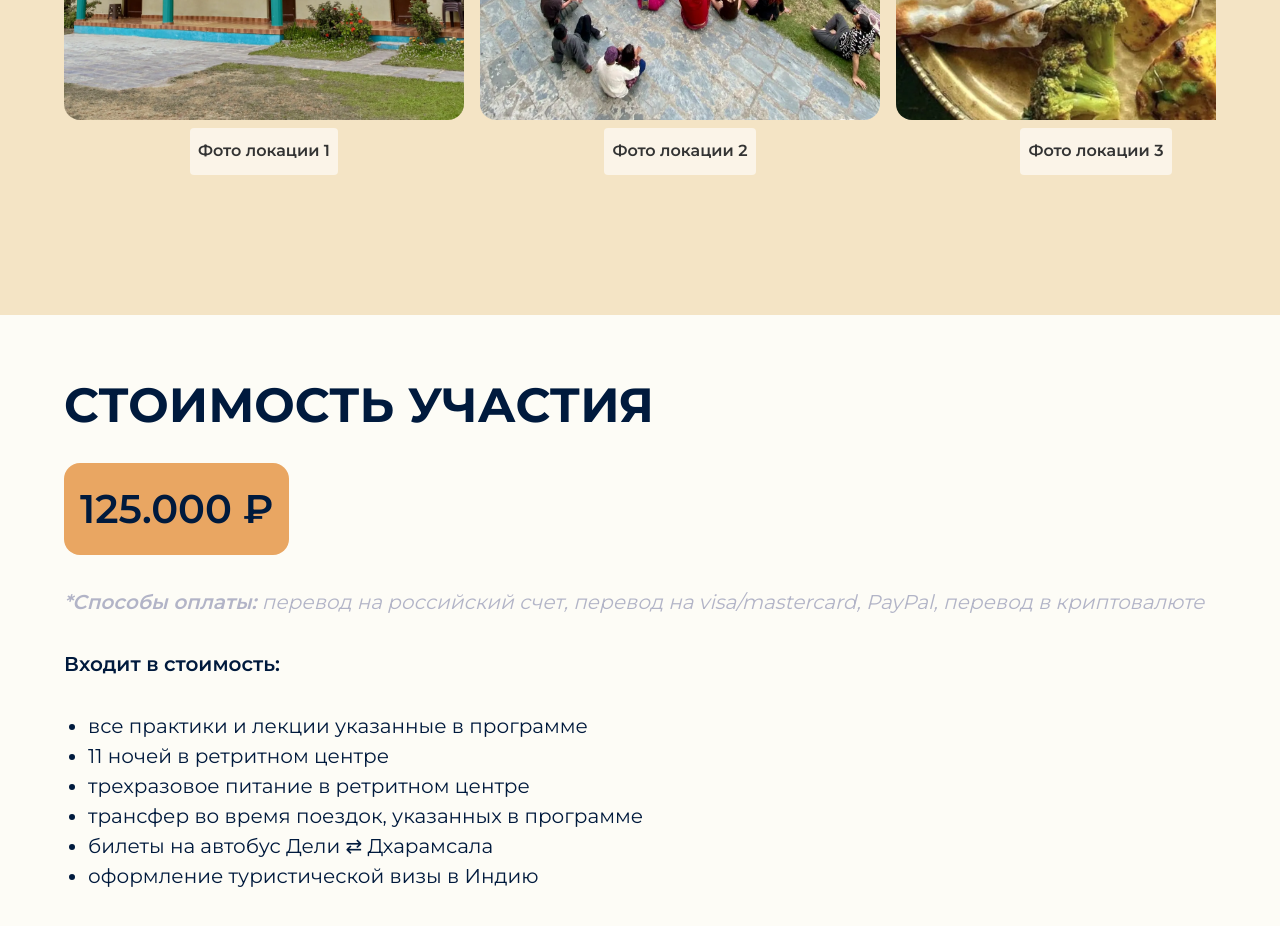
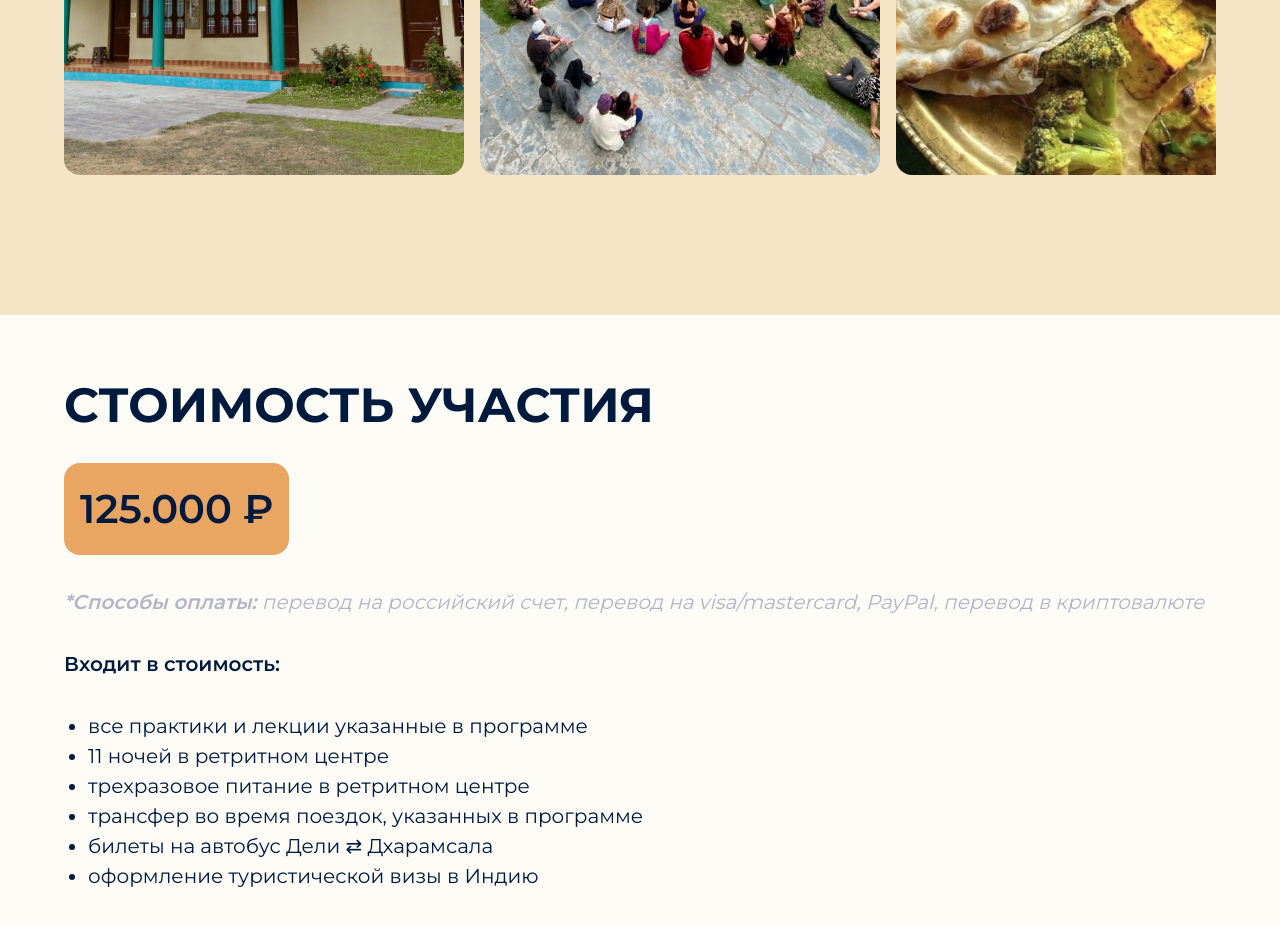
Before and after one commit to terrxrmachine/atmadeva, a Next.js app: page / in a window 1280 px wide. Shown: the part 9540-10466 px from the top of the page. Built offline with nearby package versions, Linux system fonts and the light colour scheme.

Commit message:
carousel text fix

```diff
--- a/src/app/components/sections/location/location.tsx
+++ b/src/app/components/sections/location/location.tsx
@@ -77,7 +77,7 @@ const Location = () => {
           <p>Наш ретрит пройдет в живописном регионе Химачал-Прадеш, <span>Дхарамсала</span> — месте силы и духовных практик. </p>
           <p>Мы разместимся в ретритном центре <span>Arahantas</span>, где вас ждут уютные двухместные номера и сбалансированное трехразовое питание: саттвическая, индийская и вегетарианская кухня.</p>
         </div>
-        <PhotoCarousel photos={photos} />
+        <PhotoCarousel showCaption={false} photos={photos} />
       </ContentWrapper>
     </section>
   );
--- a/src/app/components/sections/team/components/team-modal/team-modal.tsx
+++ b/src/app/components/sections/team/components/team-modal/team-modal.tsx
@@ -26,7 +26,7 @@ export default function TeamModal({
   return (
     <Modal isOpen={isOpen} onClose={onClose} title={name}>
       <div className={styles['team-modal']}>
-        <PhotoCarousel photos={photos} />
+        <PhotoCarousel showCaption={false} photos={photos} />
         <div className={styles['team-modal__info']}>
           <p className={styles['team-modal__position']}>{position}</p>
           <div className={styles['team-modal__description']} dangerouslySetInnerHTML={{ __html: description }} />
--- a/src/app/components/ui/photo-carousel/photo-carousel.tsx
+++ b/src/app/components/ui/photo-carousel/photo-carousel.tsx
@@ -14,6 +14,7 @@ interface PhotoCarouselProps {
     src: string;
     alt: string;
   }[];
+  showCaption?: boolean;
 }
 
 // Navigation buttons component
@@ -44,21 +45,11 @@ const NavigationButtons = ({
   );
 };
 
-export default function PhotoCarousel({ photos }: PhotoCarouselProps) {
-  // Fix: properly type the Swiper instance
+export default function PhotoCarousel({ photos, showCaption = true }: PhotoCarouselProps) {
   const swiperRef = useRef<SwiperClass | null>(null);
 
-  const handlePrev = () => {
-    if (swiperRef.current) {
-      swiperRef.current.slidePrev();
-    }
-  };
-
-  const handleNext = () => {
-    if (swiperRef.current) {
-      swiperRef.current.slideNext();
-    }
-  };
+  const handlePrev = () => swiperRef.current?.slidePrev();
+  const handleNext = () => swiperRef.current?.slideNext();
 
   return (
     <div className={styles.photoCarousel}>
@@ -67,13 +58,8 @@ export default function PhotoCarousel({ photos }: PhotoCarouselProps) {
         slidesPerView="auto"
         spaceBetween={16}
         className={styles.swiper}
-        mousewheel={{
-          forceToAxis: true,
-          sensitivity: 1,
-        }}
-        onSwiper={(swiper) => {
-          swiperRef.current = swiper;
-        }}
+        mousewheel={{ forceToAxis: true, sensitivity: 1 }}
+        onSwiper={(swiper) => (swiperRef.current = swiper)}
       >
         {photos.map((photo, index) => (
           <SwiperSlide key={index} className={styles.slide}>
@@ -88,16 +74,13 @@ export default function PhotoCarousel({ photos }: PhotoCarouselProps) {
                   priority
                 />
               </div>
-              <p className={styles.caption}>{photo.alt}</p> {/* Подпись теперь точно появится! */}
+              {showCaption && <p className={styles.caption}>{photo.alt}</p>}
             </div>
           </SwiperSlide>
         ))}
       </Swiper>
 
-      <NavigationButtons
-        onPrevClick={handlePrev}
-        onNextClick={handleNext}
-      />
+      <NavigationButtons onPrevClick={handlePrev} onNextClick={handleNext} />
     </div>
   );
 }
```
